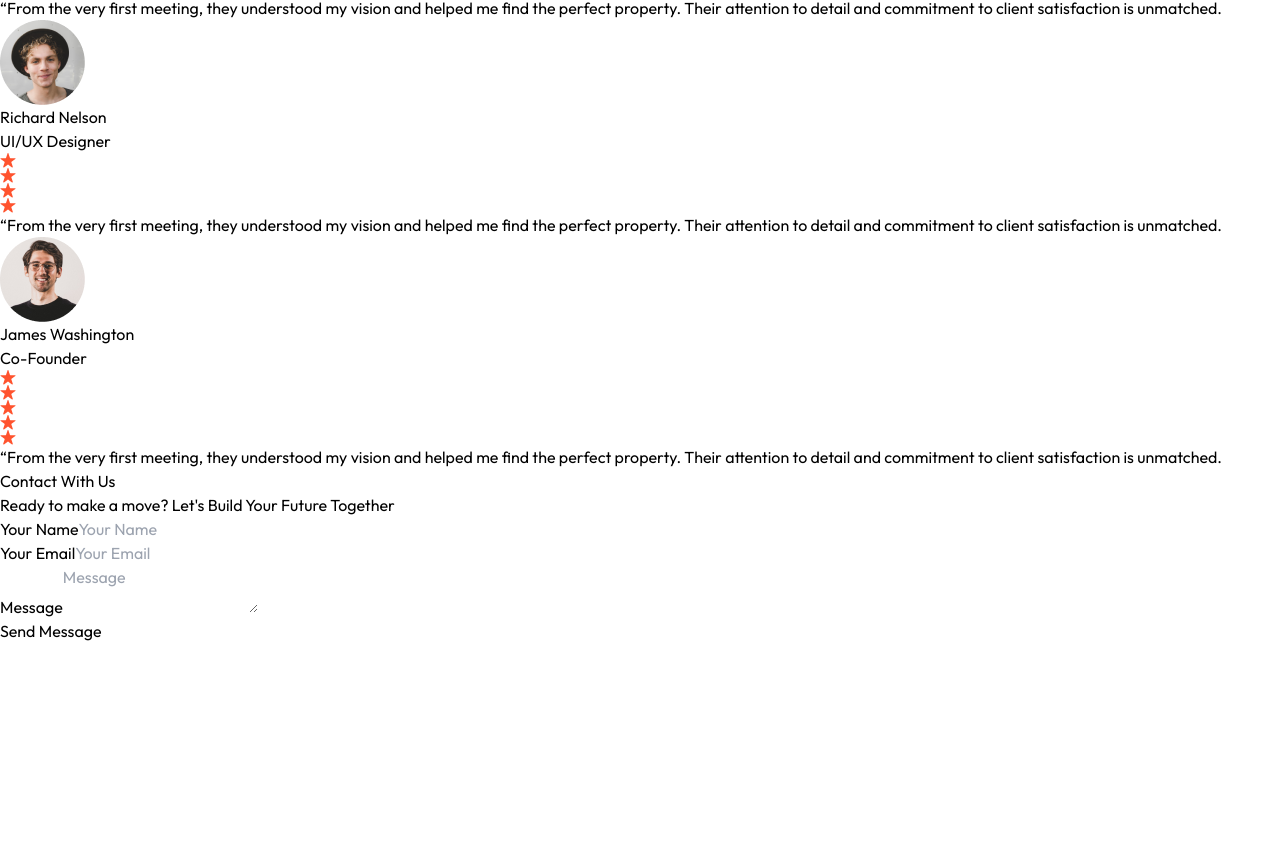
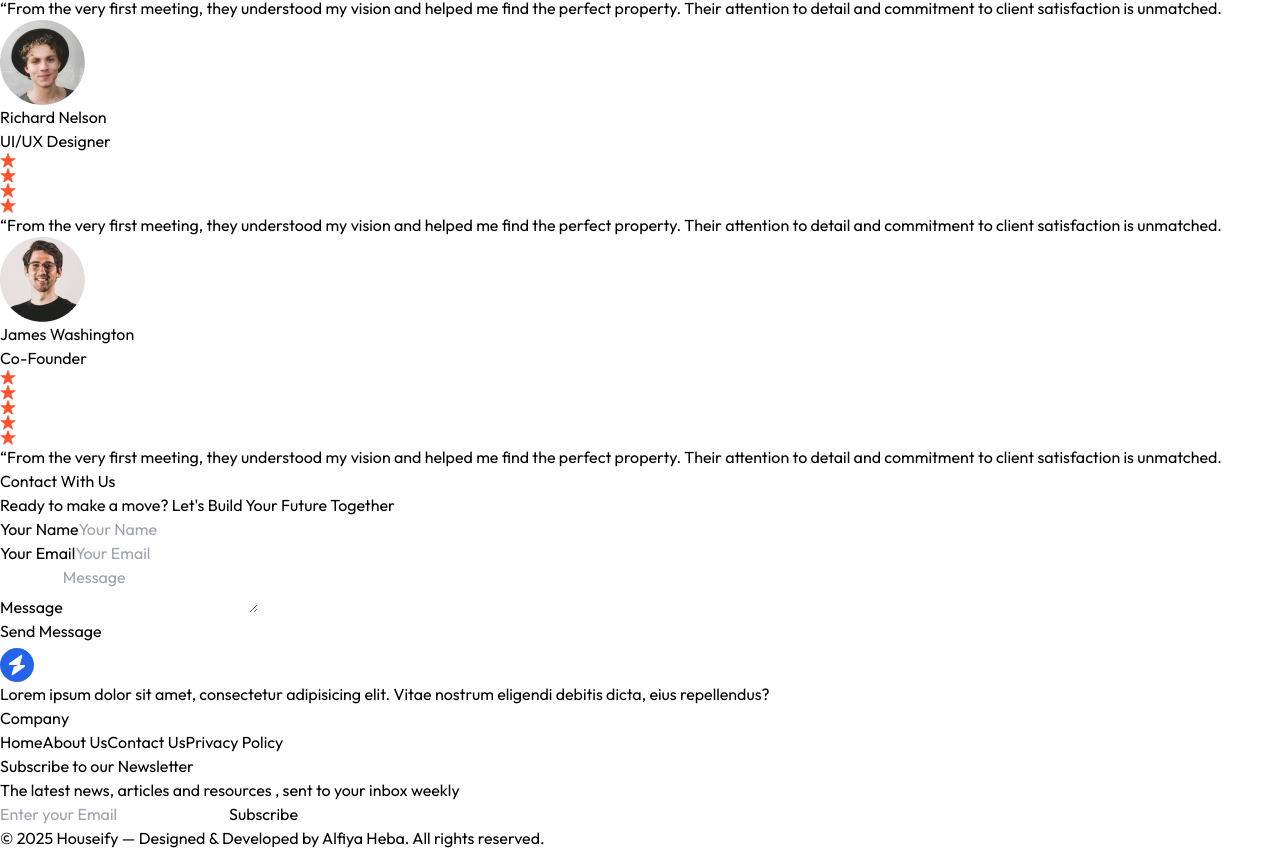
Before and after one commit to Alfiya-heba/houseify, a React (Vite) app: page / in a window 1280 px wide. Shown: the part 6080-6930 px from the top of the page. Before the commit the page ends 6723 px from the top, so only its background shows below. Built offline with nearby package versions, Linux system fonts and the light colour scheme.

Commit message:
footer added

```diff
--- a/package.json
+++ b/package.json
@@ -11,6 +11,7 @@
   },
   "dependencies": {
     "@tailwindcss/vite": "^4.1.11",
+    "framer-motion": "^12.23.5",
     "react": "^19.1.0",
     "react-dom": "^19.1.0",
     "react-toastify": "^11.0.5"
--- a/src/App.jsx
+++ b/src/App.jsx
@@ -6,6 +6,7 @@
 import Testimonials from './Components/Testimonials'
 import Contact from './Components/Contact'
 import { ToastContainer} from 'react-toastify';
+import Footer from './Components/Footer'
 
 const App = () => {
   return (
@@ -16,6 +17,7 @@
       <Projects/>
       <Testimonials/>
       <Contact/>
+      <Footer/>
     </div>
   )
 }
--- /dev/null
+++ b/src/Components/Footer.jsx
@@ -0,0 +1,39 @@
+import React from 'react'
+import { assets } from '../assets/assets'
+
+function Footer() {
+  return (
+    <div className='pt-10 px-4 md:px-20 lg:px-32 bg-gray-900 w-full overflow-hidden' id='Footer'>
+        <div className='container mx-auto flex flex-col md:flex-row justify-between items-start'>
+            <div className='w-full md:w-1/3 mb-8 md:mb-0'>
+                <img src={assets.logo_dark} alt="" />
+                <p className='text-gray-400 mt-4'>Lorem ipsum dolor sit amet, consectetur adipisicing elit. Vitae nostrum eligendi debitis dicta, eius repellendus?</p>
+            </div>
+            <div className='w-full md:w-1/5 mb-8 md:mb-0'>
+                <h3 className='text-white text-lg font-bold mb-4'>Company</h3>
+                <ul className='flex flex-col gap-2 text-gray-400'>
+                    <a href="#Header" className='hover:text-white'>Home</a>
+                    <a href="#About" className='hover:text-white'>About Us</a>
+                    <a href="#Contact" className='hover:text-white'>Contact Us</a>
+                    <a href="#" className='hover:text-white'>Privacy Policy</a>
+                </ul>
+            </div>
+            <div className='w-full md:w-1/3'>
+            <h3 className='text-white text-lg font-bold mb-4'>Subscribe to our Newsletter</h3>
+            <p className='text-gray-400 mb-4 max-w-80'>The latest news, articles and resources , sent to your inbox weekly</p>
+            <div className='flex gap-2'>
+                <input type="email" placeholder='Enter your Email'className='p-2 rounded bg-gray-800 text-gray-400 border border-gray-700 focus:outline-none w-full md:w-auto' />
+                <button className='py-2 px-4 rounded bg-blue-500 text-white'>Subscribe</button>
+            </div>
+            </div>
+        </div>
+        <div className='border-t border-gray-700 py-4 mt-10'>
+        <p className="text-center text-gray-500 text-sm py-4">
+        © {new Date().getFullYear()} Houseify — Designed & Developed by Alfiya Heba. All rights reserved.
+        </p>
+        </div>
+    </div>
+  )
+}
+
+export default Footer
```
Also changed, not shown: 1 other file (tests, documents, lock files or other folders).
